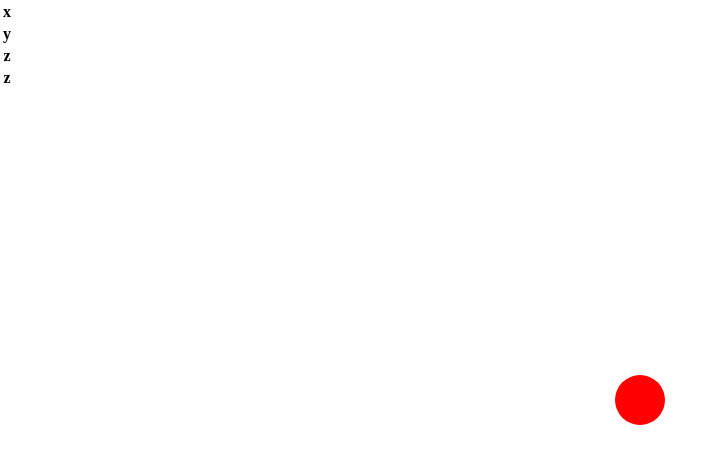
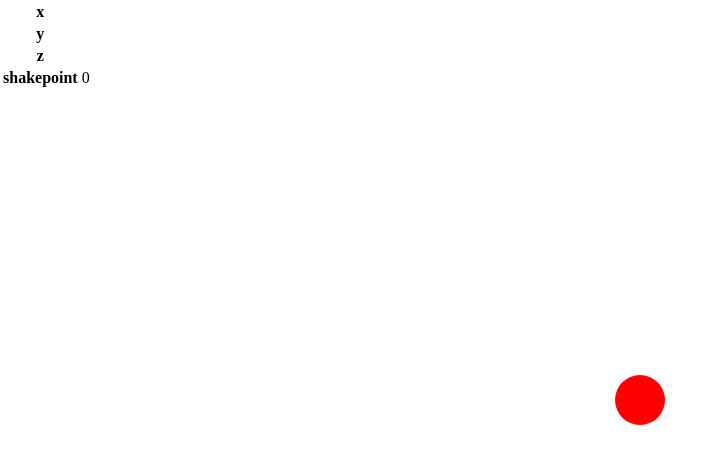
Before and after one commit to gim8912/MotionBall, a plain HTML site: page index.html in a window 1280 px wide. Shown: the whole page, without its empty margins (0-725 px from the left). Drawn offline with nearby package versions, Linux system fonts and the light colour scheme.

Commit message:
Update index.html

```diff
--- a/index.html
+++ b/index.html
@@ -23,8 +23,8 @@
 			<td id="zVal"></val>
 		</tr>
 				<tr>
-			<th>z</th>
-			<td id="sVal"></val>
+			<th>shakepoint</th>
+			<td><span id="sVal">0</span></val>
 		</tr>
 	</table>
 </body>
```
